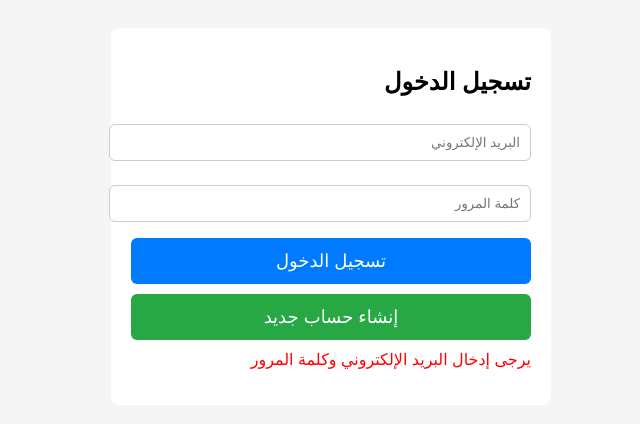
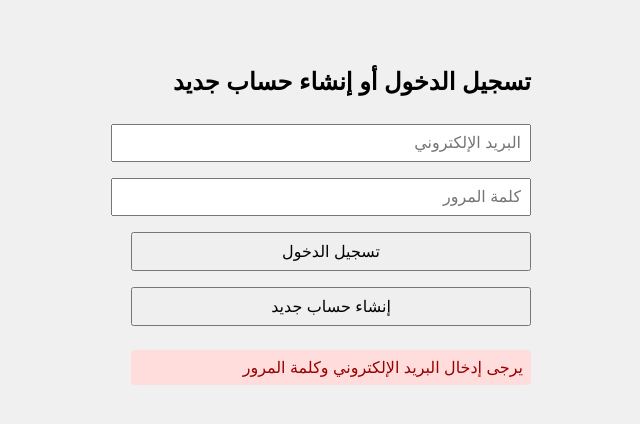
Before and after one commit to a7medRas/social-memories, a plain HTML site: page index.html in a window 1280 px wide. Both pictures are taken after a click on the button "تسجيل الدخول". Shown: the whole page, without its empty margins (309-949 px from the left). Drawn offline with Linux system fonts and the light colour scheme; no server answers.

Commit message:
index.html

```diff
--- a/index.html
+++ b/index.html
@@ -3,147 +3,163 @@
 <head>
   <meta charset="UTF-8" />
   <meta name="viewport" content="width=device-width, initial-scale=1" />
-<title>تسجيل دخول Firebase - تجربة</title>
+  <title>تسجيل الدخول بـ Firebase</title>
   <style>
     body {
       font-family: Arial, sans-serif;
-    background: #f5f5f5;
-    padding: 20px;
+      max-width: 400px;
+      margin: 2rem auto;
+      padding: 1rem;
+      background: #f0f0f0;
+      direction: rtl;
     }
-  #loginForm {
-    max-width: 400px;
-    margin: auto;
-    background: white;
-    padding: 20px;
-    border-radius: 8px;
-  }
-  input {
+    input, button {
       width: 100%;
-    padding: 10px;
-    margin: 8px 0 16px 0;
-    border: 1px solid #ccc;
-    border-radius: 6px;
+      margin: 0.5rem 0;
+      padding: 0.5rem;
+      font-size: 1rem;
     }
     button {
-    width: 100%;
-    padding: 12px;
-    background-color: #007bff;
-    border: none;
-    color: white;
-    font-size: 18px;
-    border-radius: 6px;
       cursor: pointer;
     }
-  button:hover {
-    background-color: #0056b3;
+    .hidden {
+      display: none;
     }
-  #message {
-    color: red;
-    margin-top: 10px;
+    .message {
+      margin-top: 1rem;
+      padding: 0.5rem;
+      border-radius: 4px;
     }
-  #welcome {
-    display: none;
-    text-align: center;
+    .error {
+      background-color: #fdd;
+      color: #900;
+    }
+    .success {
+      background-color: #dfd;
+      color: #090;
     }
   </style>
 </head>
 <body>
 
-<div id="loginForm">
-  <h2>تسجيل الدخول</h2>
-  <input type="email" id="email" placeholder="البريد الإلكتروني" required />
-  <input type="password" id="password" placeholder="كلمة المرور" required />
-  <button id="loginBtn">تسجيل الدخول</button>
-  <button id="signupBtn" style="margin-top:10px; background:#28a745;">إنشاء حساب جديد</button>
-  <p id="message"></p>
+  <h2>تسجيل الدخول أو إنشاء حساب جديد</h2>
+
+  <div id="auth-forms">
+    <input id="email" type="email" placeholder="البريد الإلكتروني" required />
+    <input id="password" type="password" placeholder="كلمة المرور" required />
+    <button id="login-btn">تسجيل الدخول</button>
+    <button id="signup-btn">إنشاء حساب جديد</button>
   </div>
 
-<div id="welcome">
-  <h2>مرحباً بك!</h2>
-  <button id="logoutBtn" style="background:#dc3545;">تسجيل خروج</button>
+  <div id="user-info" class="hidden">
+    <p>مرحباً، <span id="user-email"></span></p>
+    <button id="logout-btn">تسجيل الخروج</button>
   </div>
 
+  <div id="message" class="message hidden"></div>
+
   <!-- Firebase SDKs -->
-<script src="https://www.gstatic.com/firebasejs/9.22.2/firebase-app-compat.js"></script>
-<script src="https://www.gstatic.com/firebasejs/9.22.2/firebase-auth-compat.js"></script>
+  <script src="https://www.gstatic.com/firebasejs/9.23.0/firebase-app-compat.js"></script>
+  <script src="https://www.gstatic.com/firebasejs/9.23.0/firebase-auth-compat.js"></script>
 
   <script>
-  // إعدادات Firebase - استبدل القيم بقيم مشروعك
+    // Your Firebase configuration
     const firebaseConfig = {
-    apiKey: "ضع هنا apiKey",
-    authDomain: "ضع هنا authDomain",
-    projectId: "ضع هنا projectId",
-    storageBucket: "ضع هنا storageBucket",
-    messagingSenderId: "ضع هنا messagingSenderId",
-    appId: "ضع هنا appId"
+      apiKey: "AIzaSyCKKkHfKFfwlgnEju0sk0s46t3DnG0bhtE",
+      authDomain: "social-memories-89ec5.firebaseapp.com",
+      projectId: "social-memories-89ec5",
+      storageBucket: "social-memories-89ec5.appspot.com",
+      messagingSenderId: "227392608508",
+      appId: "1:227392608508:web:450fc4d2dece0329f39f79",
+      measurementId: "G-6BRPV713MR"
     };
 
-  // تهيئة Firebase
+    // Initialize Firebase
     firebase.initializeApp(firebaseConfig);
     const auth = firebase.auth();
 
-  const loginForm = document.getElementById("loginForm");
+    // Elements
     const emailInput = document.getElementById("email");
     const passwordInput = document.getElementById("password");
-  const loginBtn = document.getElementById("loginBtn");
-  const signupBtn = document.getElementById("signupBtn");
-  const messageP = document.getElementById("message");
+    const loginBtn = document.getElementById("login-btn");
+    const signupBtn = document.getElementById("signup-btn");
+    const logoutBtn = document.getElementById("logout-btn");
+    const userInfo = document.getElementById("user-info");
+    const userEmailSpan = document.getElementById("user-email");
+    const authForms = document.getElementById("auth-forms");
+    const messageDiv = document.getElementById("message");
 
-  const welcomeDiv = document.getElementById("welcome");
-  const logoutBtn = document.getElementById("logoutBtn");
+    // Show message helper
+    function showMessage(text, isError = false) {
+      messageDiv.textContent = text;
+      messageDiv.className = "message " + (isError ? "error" : "success");
+      messageDiv.classList.remove("hidden");
+      setTimeout(() => messageDiv.classList.add("hidden"), 5000);
+    }
 
-  // تسجيل الدخول
+    // Login handler
     loginBtn.addEventListener("click", () => {
       const email = emailInput.value.trim();
       const password = passwordInput.value.trim();
-    messageP.textContent = "";
-    if(!email || !password){
-      messageP.textContent = "يرجى إدخال البريد الإلكتروني وكلمة المرور";
+
+      if (!email || !password) {
+        showMessage("يرجى إدخال البريد الإلكتروني وكلمة المرور", true);
         return;
       }
+
       auth.signInWithEmailAndPassword(email, password)
-      .then(() => {
-        messageP.textContent = "";
+        .then((userCredential) => {
+          showMessage("تم تسجيل الدخول بنجاح");
+          emailInput.value = "";
+          passwordInput.value = "";
         })
         .catch((error) => {
-        messageP.textContent = "فشل تسجيل الدخول: " + error.message;
+          showMessage("فشل تسجيل الدخول: " + error.message, true);
         });
     });
 
-  // إنشاء حساب جديد
+    // Signup handler
     signupBtn.addEventListener("click", () => {
       const email = emailInput.value.trim();
       const password = passwordInput.value.trim();
-    messageP.textContent = "";
-    if(!email || !password){
-      messageP.textContent = "يرجى إدخال البريد الإلكتروني وكلمة المرور";
+
+      if (!email || !password) {
+        showMessage("يرجى إدخال البريد الإلكتروني وكلمة المرور", true);
         return;
       }
+
       auth.createUserWithEmailAndPassword(email, password)
-      .then(() => {
-        messageP.textContent = "";
+        .then((userCredential) => {
+          showMessage("تم إنشاء الحساب وتسجيل الدخول بنجاح");
+          emailInput.value = "";
+          passwordInput.value = "";
         })
         .catch((error) => {
-        messageP.textContent = "فشل إنشاء الحساب: " + error.message;
+          showMessage("فشل إنشاء الحساب: " + error.message, true);
         });
     });
 
-  // متابعة حالة تسجيل الدخول
-  auth.onAuthStateChanged((user) => {
-    if(user){
-      // المستخدم مسجل الدخول
-      loginForm.style.display = "none";
-      welcomeDiv.style.display = "block";
-    } else {
-      // لا يوجد مستخدم مسجل الدخول
-      loginForm.style.display = "block";
-      welcomeDiv.style.display = "none";
-    }
+    // Logout handler
+    logoutBtn.addEventListener("click", () => {
+      auth.signOut()
+        .then(() => {
+          showMessage("تم تسجيل الخروج");
+        })
+        .catch((error) => {
+          showMessage("فشل تسجيل الخروج: " + error.message, true);
+        });
     });
 
-  // تسجيل خروج
-  logoutBtn.addEventListener("click", () => {
-    auth.signOut();
+    // مراقبة حالة تسجيل الدخول
+    auth.onAuthStateChanged((user) => {
+      if (user) {
+        userEmailSpan.textContent = user.email;
+        authForms.classList.add("hidden");
+        userInfo.classList.remove("hidden");
+      } else {
+        authForms.classList.remove("hidden");
+        userInfo.classList.add("hidden");
+      }
     });
   </script>
 
```
Lines whose indentation alone changed are shown as unchanged.
